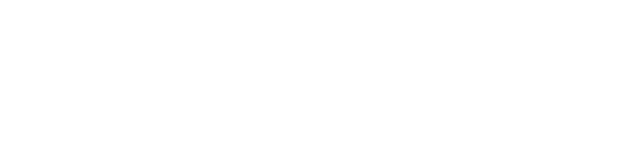
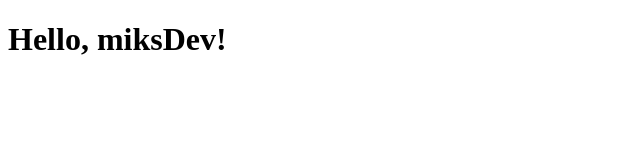
Before and after one commit to miksDev/miksDev.github.io, a plain HTML site: page index.html in a window 1280 px wide. Shown: the whole page, without its empty margins (0-640 px from the left). Drawn offline with Linux system fonts and the light colour scheme.

Commit message:
Update index.html

```diff
--- a/index.html
+++ b/index.html
@@ -6,5 +6,7 @@
   </head>
   <body>
 
+    <h1>Hello, miksDev!</h1>
+
   </body>
 </html>
```
